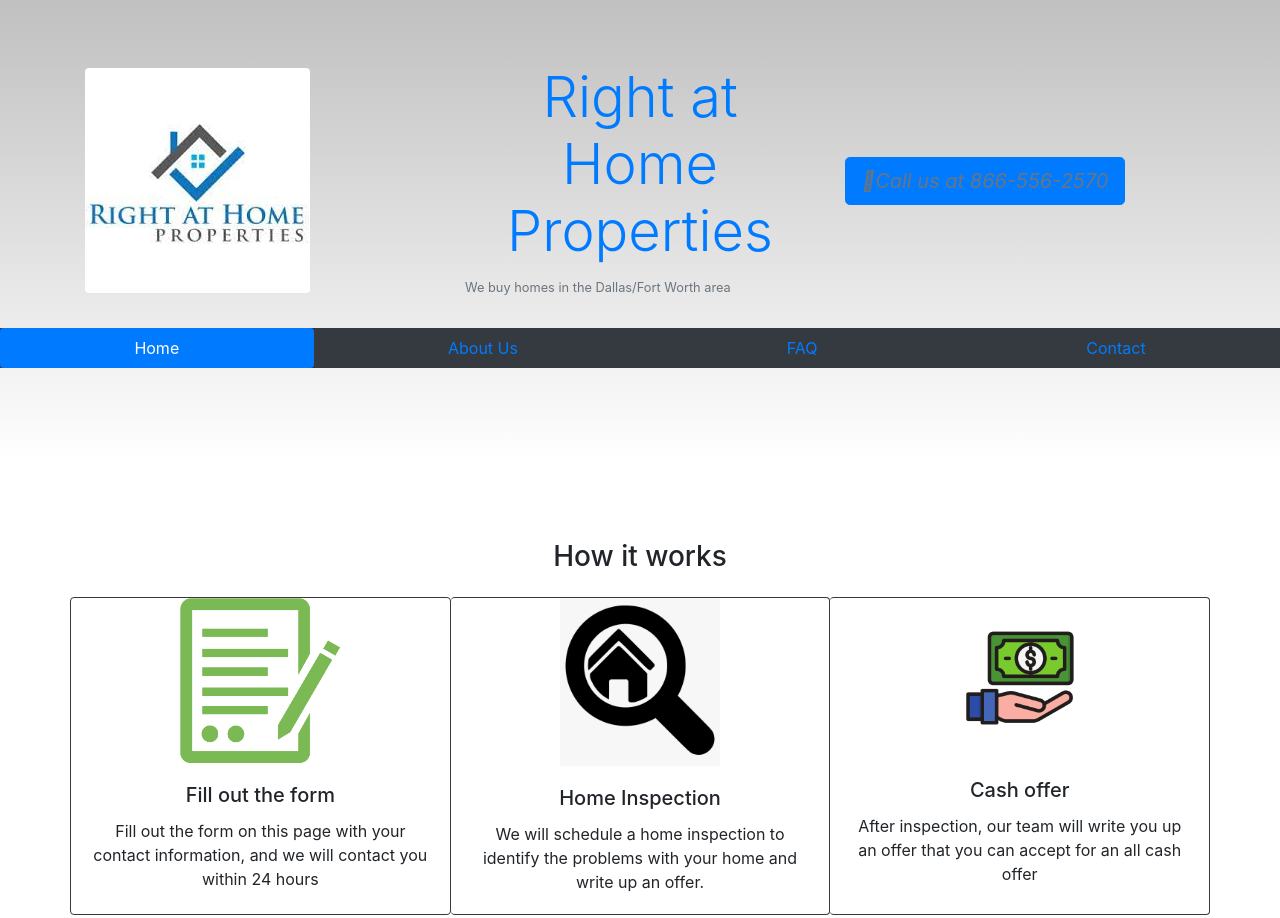
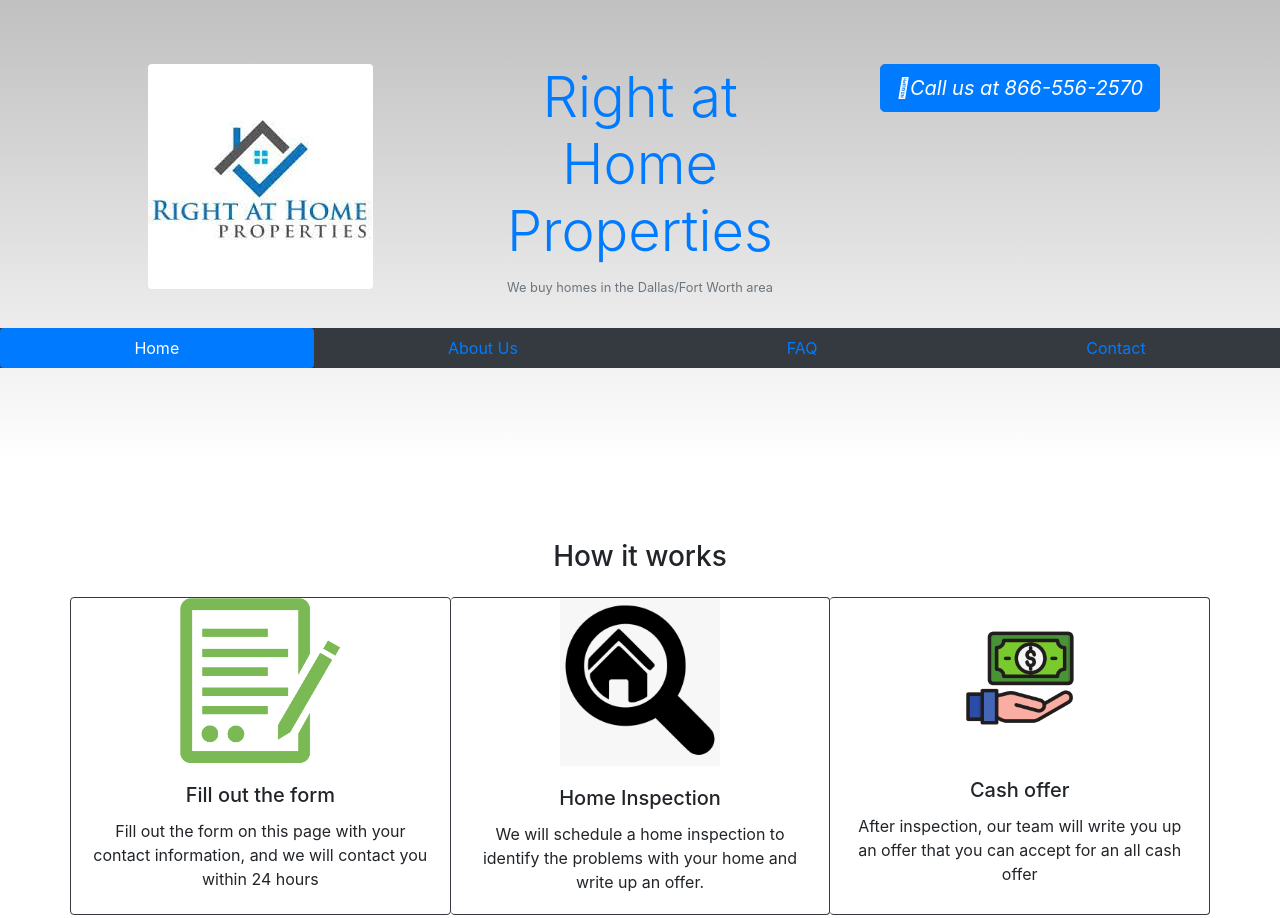
Before and after one commit to jaypowellcs/BuyHomesQuickDFW, a website: page index.html in a window 1280 px wide. Shown: the top 918 px of the page. Drawn offline with nearby package versions, Linux system fonts and the light colour scheme.

Commit message:
changes 419

```diff
--- a/index.html
+++ b/index.html
@@ -18,16 +18,16 @@
 <body>
 <header class="jumbotron jumbotron-fluid">
   <div class="container">
-    <div class="row align-items-center">
-      <div class="col-md-4">
+    <div class="row">
+      <div class="col-md-4 text-center">
         <img src="images/righthome.jpg" class="rounded" alt="Responsive image">
       </div>
-      <div class="col-md-4">
-        <h1 class="text-primary text-center display-4">Right at Home Properties</h1>
-        <small class="text-muted text-primary text-center">We buy homes in the Dallas/Fort Worth area</small>
+      <div class="col-md-4 text-center">
+        <h1 class="text-primary display-4">Right at Home Properties</h1>
+        <small class="text-muted text-primary">We buy homes in the Dallas/Fort Worth area</small>
       </div>
-      <div class="col-md-4">
-        <button type="button" class="btn btn-primary btn-lg"><a href="tel:8665562570" class="text-secondary"><i class="fa-phone">Call us at 866-556-2570</i></a></button>
+      <div class="col-md-4 text-center">
+        <button type="button" class="btn btn-primary btn-lg"><a href="tel:8665562570" class="text-white"><i class="fa-phone">Call us at 866-556-2570</i></a></button>
       </div>
     </div>
   </div>
```
Also changed, not shown: aboutus.html (+2 -2 lines), contact.html (+2 -2 lines), faq.html (+1 -1 lines).
